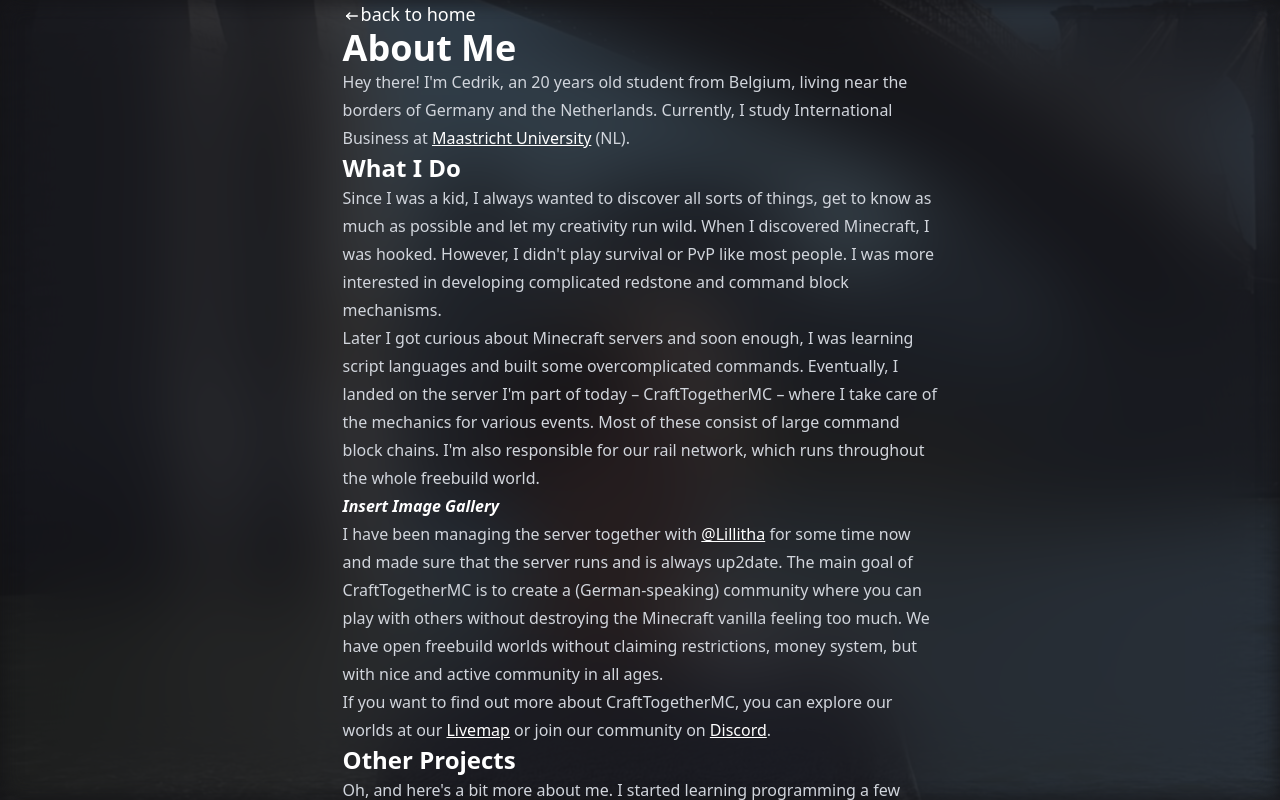
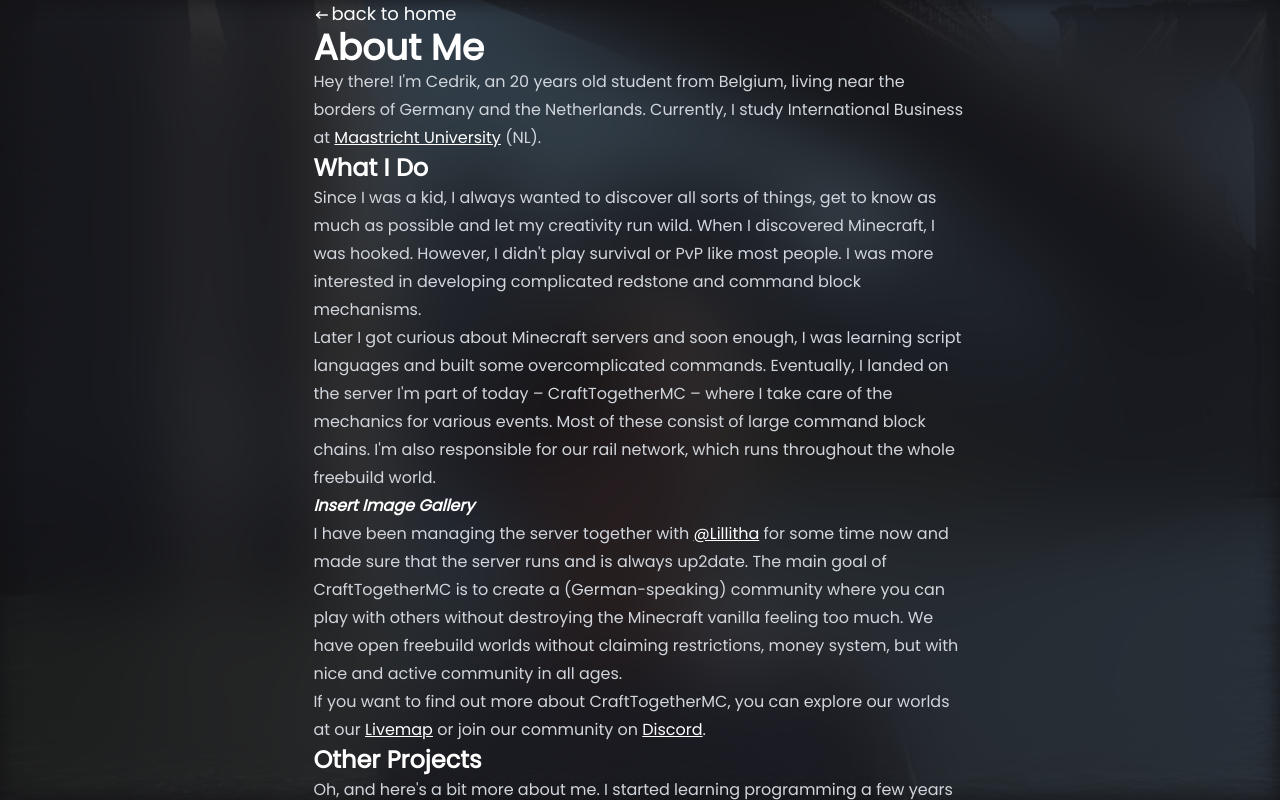
Before and after one commit to Ceddix/cedrik.me, a Next.js app: page /about in a window 1280 px wide. Built offline with nearby package versions, Linux system fonts and the light colour scheme.

Commit message:
fix: font not being displayed

```diff
--- a/app/layout.tsx
+++ b/app/layout.tsx
@@ -38,8 +38,8 @@ export default function RootLayout({
   children: React.ReactNode;
 }) {
   return (
-    <html lang="en">
-      <body className={`${poppins.variable} font-sans`}>
+    <html lang="en" className={`${poppins.variable}`}>
+      <body className={`font-sans`}>
         <div className={`h-screen`}>
 
           <Image
```
